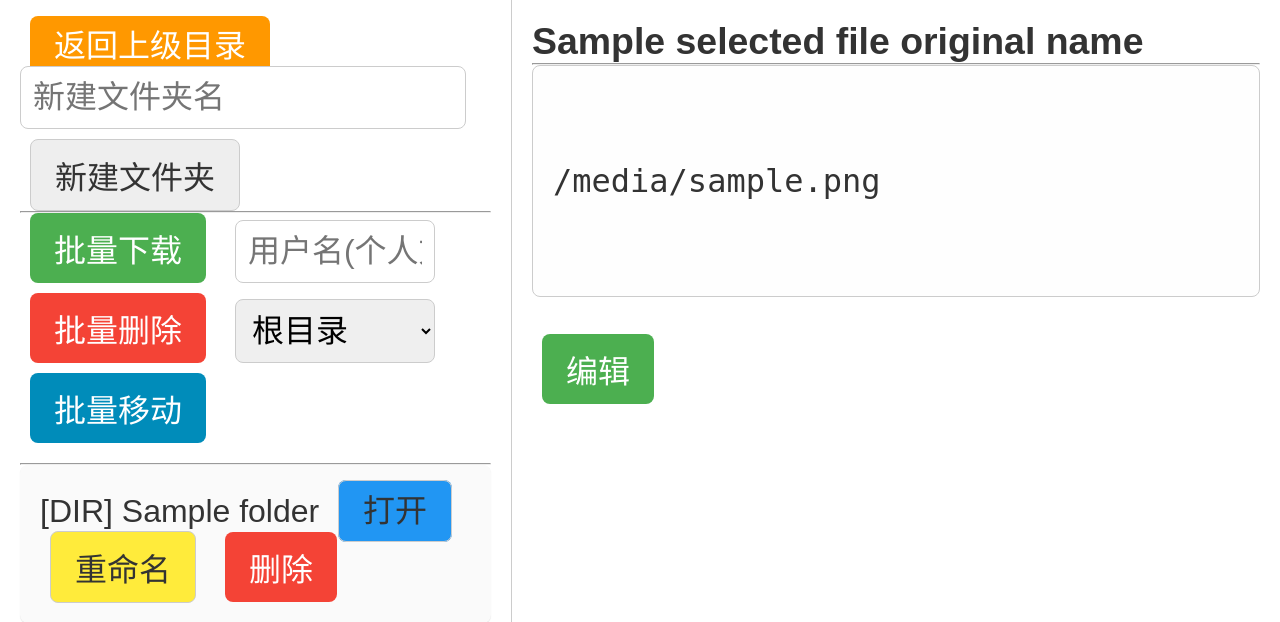
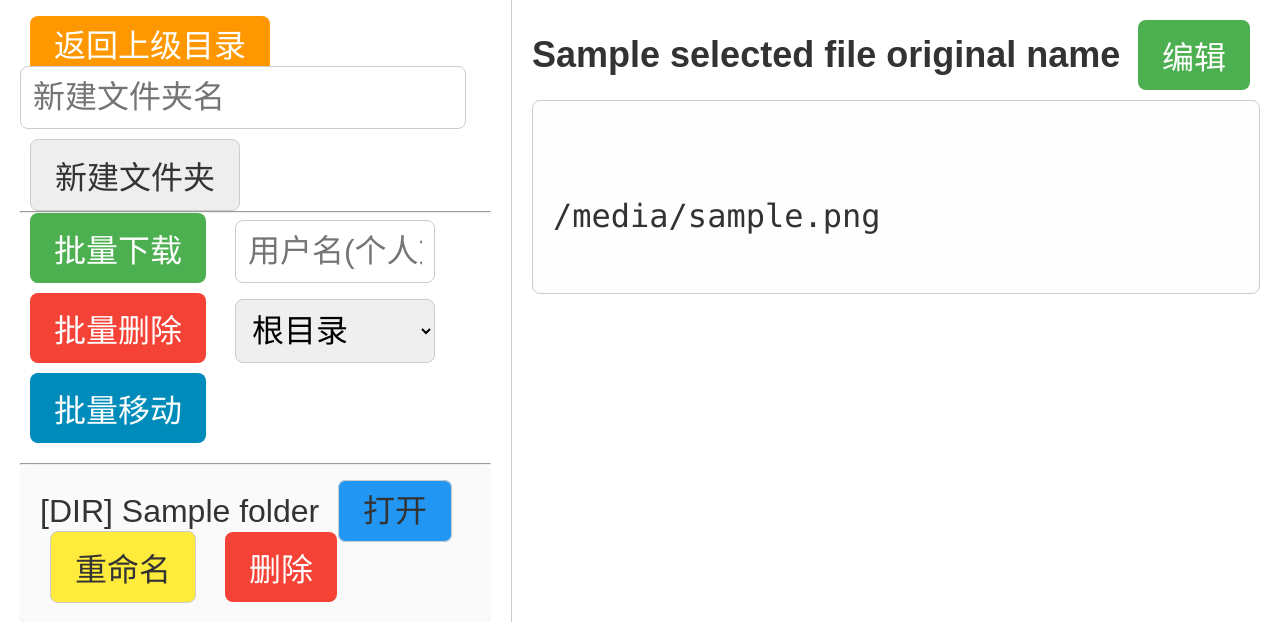
Before and after one commit to Abyss-hhy/abyss_md_moon, a Flask app: template templates/index.html in a window 1280 px wide. Shown: the part 256-878 px from the top of the page. Run offline with Flask 3, Linux system fonts and the light colour scheme; the template is opened without the code that fills it: most values are stand-ins (such as "Sample title", 1, 10 or a date in 2020).

Commit message:
0.4.0 md显示正常

```diff
--- a/app.py
+++ b/app.py
@@ -7,6 +7,7 @@ import zipfile
 import io
 import re
 import shutil
+import markdown
 
 app = Flask(__name__)
 app.secret_key = 'some_secret_key'
@@ -44,11 +45,8 @@ def list_all_dirs():
     for root, dirs, files in os.walk(UPLOAD_FOLDER):
         rel_path = os.path.relpath(root, UPLOAD_FOLDER)
         if rel_path == '.':
-            # 代表UPLOAD_FOLDER本身，用'/'表示根目录
             dir_set.add('/')
         else:
-            # 添加子目录路径（用相对路径表示）
-            # 将反斜线改为正斜线统一
             d_path = rel_path.replace('\\', '/')
             dir_set.add(d_path)
             for d in dirs:
@@ -124,6 +122,7 @@ def index():
     selected_file_owner = 'shared'
     selected_file_original_name = ''
     need_auth_to_view = False
+    selected_file_html = ''
     if selected:
         selected_file_info = next((f for f in files if f['name'] == selected), None)
         if selected_file_info:
@@ -137,12 +136,14 @@ def index():
                     if os.path.exists(selected_full_path):
                         with open(selected_full_path, 'r', encoding='utf-8') as f:
                             selected_file_content = f.read()
+                        selected_file_html = markdown.markdown(selected_file_content)
                 else:
                     need_auth_to_view = True
             else:
                 if os.path.exists(selected_full_path):
                     with open(selected_full_path, 'r', encoding='utf-8') as f:
                         selected_file_content = f.read()
+                    selected_file_html = markdown.markdown(selected_file_content)
 
     all_dirs = list_all_dirs()
 
@@ -159,7 +160,8 @@ def index():
                            selected_file_owner=selected_file_owner,
                            selected_file_original_name=selected_file_original_name,
                            need_auth_to_view=need_auth_to_view,
-                           all_dirs=all_dirs)
+                           all_dirs=all_dirs,
+                           selected_file_html=selected_file_html)
 
 @app.route('/upload')
 def upload_page():
@@ -236,14 +238,12 @@ def delete_selected():
     for name in selected_files:
         target_path = os.path.join(UPLOAD_FOLDER, dir_path, name)
         if os.path.isdir(target_path):
-            # 文件夹
             if os.path.exists(target_path):
                 shutil.rmtree(target_path)
                 flash(f"文件夹 '{name}' 已删除。")
             else:
                 flash(f"文件夹 '{name}' 不存在或无法删除。")
         else:
-            # 文件
             file_meta = metadata.get(name, {})
             file_owner = file_meta.get('owner', 'shared')
             if file_owner != 'shared' and owner_user != file_owner:
@@ -270,8 +270,6 @@ def move_selected():
         flash("未选择任何文件进行移动。")
         return redirect(url_for('index', dir=current_dir))
 
-    # target_dir为'/'表示根目录
-    # 如果target_dir为None或空，则不成立，因为select有required属性
     if target_dir is None:
         flash("未选择目标目录。")
         return redirect(url_for('index', dir=current_dir))
@@ -280,7 +278,6 @@ def move_selected():
     for name in selected_files:
         source_path = os.path.join(UPLOAD_FOLDER, current_dir, name)
         if target_dir == '/':
-            # 根目录
             dest_path = os.path.join(UPLOAD_FOLDER, name)
         else:
             dest_path = os.path.join(UPLOAD_FOLDER, target_dir.strip('/'), name)
@@ -290,11 +287,9 @@ def move_selected():
             continue
 
         if os.path.isdir(source_path):
-            # 文件夹视为共享
             shutil.move(source_path, dest_path)
             flash(f"文件夹 '{name}' 已移动到 '{'根目录' if target_dir == '/' else target_dir}'。")
         else:
-            # 文件
             if name not in metadata:
                 flash(f"元数据中未找到文件 '{name}'，无法移动。")
                 continue
--- a/static/style.css
+++ b/static/style.css
@@ -234,6 +234,22 @@ body {
     font-size:32px;
 }
 
+.top-line {
+    display: flex;
+    align-items: center;
+    margin-bottom: 10px;
+}
+
+.top-line .file-title {
+    flex: 1;
+    font-size: 36px;
+    font-weight: bold;
+}
+
+.top-line .file-actions {
+    flex: 0 0 auto;
+}
+
 .footer {
     text-align: center;
     font-size: 24px;
--- a/templates/index.html
+++ b/templates/index.html
@@ -25,17 +25,16 @@
             window.location.search = urlParams.toString();
         }
 
-        let isEditing = false;
         function startEditing() {
-            document.getElementById('view_mode').style.display = 'none';
-            document.getElementById('edit_mode').style.display = 'block';
-            isEditing = true;
+            document.getElementById('edit_button').style.display = 'none';
+            document.getElementById('edit_controls').style.display = 'inline-block';
+            document.getElementById('edit_form').style.display = 'block';
         }
 
         function cancelEditing() {
-            document.getElementById('edit_mode').style.display = 'none';
-            document.getElementById('view_mode').style.display = 'block';
-            isEditing = false;
+            document.getElementById('edit_button').style.display = 'inline-block';
+            document.getElementById('edit_controls').style.display = 'none';
+            document.getElementById('edit_form').style.display = 'none';
         }
 
         function confirmDelete() {
@@ -252,8 +251,20 @@
           {% endif %}
         {% endwith %}
         {% if selected_file %}
-            <h3>{{ selected_file_original_name }}</h3>
-            <hr>
+            <div class="top-line">
+                <div class="file-title">{{ selected_file_original_name }}</div>
+                <div class="file-actions">
+                    {% if not need_auth_to_view %}
+                        <button class="btn primary" id="edit_button" onclick="startEditing()">编辑</button>
+                        <div id="edit_controls" style="display:none;">
+                            <button class="btn primary" form="edit_form">保存</button>
+                            <button class="btn" type="button" onclick="cancelEditing()">取消</button>
+                        </div>
+                    {% endif %}
+                </div>
+            </div>
+
+            <div id="file_content_view">
                 {% if need_auth_to_view %}
                     <p>这是个人文件，请输入用户名查看：</p>
                     <form method="get" action="">
@@ -263,19 +274,14 @@
                         <button type="submit" class="btn primary">确认</button>
                     </form>
                 {% else %}
-                <div id="view_mode" style="display:block;">
                     <div class="md-content">
-                        <pre>{{ selected_file_content }}</pre>
+                        {{ selected_file_html|safe }}
                     </div>
-                    <br>
-                    {% if selected_file_owner == 'shared' %}
-                        <button class="btn primary" onclick="startEditing()">编辑</button>
-                    {% else %}
-                        <button class="btn primary" onclick="startEditing()">编辑</button>
                 {% endif %}
             </div>
-                <div id="edit_mode" style="display:none;">
-                    <form method="post" action="{{ url_for('update_file') }}">
+
+            {% if not need_auth_to_view %}
+            <form method="post" action="{{ url_for('update_file') }}" id="edit_form" style="display:none;">
                 <input type="hidden" name="dir" value="{{ current_dir }}">
                 <input type="hidden" name="filename" value="{{ selected_file }}">
                 {% if selected_file_owner != 'shared' %}
@@ -285,11 +291,7 @@
                     <input type="hidden" name="owner_user" value="shared">
                 {% endif %}
                 <textarea name="content" class="textarea">{{ selected_file_content }}</textarea>
-                        <br>
-                        <button type="submit" class="btn primary">保存</button>
-                        <button type="button" class="btn" onclick="cancelEditing()">取消</button>
             </form>
-                </div>
             {% endif %}
         {% else %}
             <p>请选择一个MD文件以查看和编辑内容。</p>
```
Lines whose indentation alone changed are shown as unchanged.
